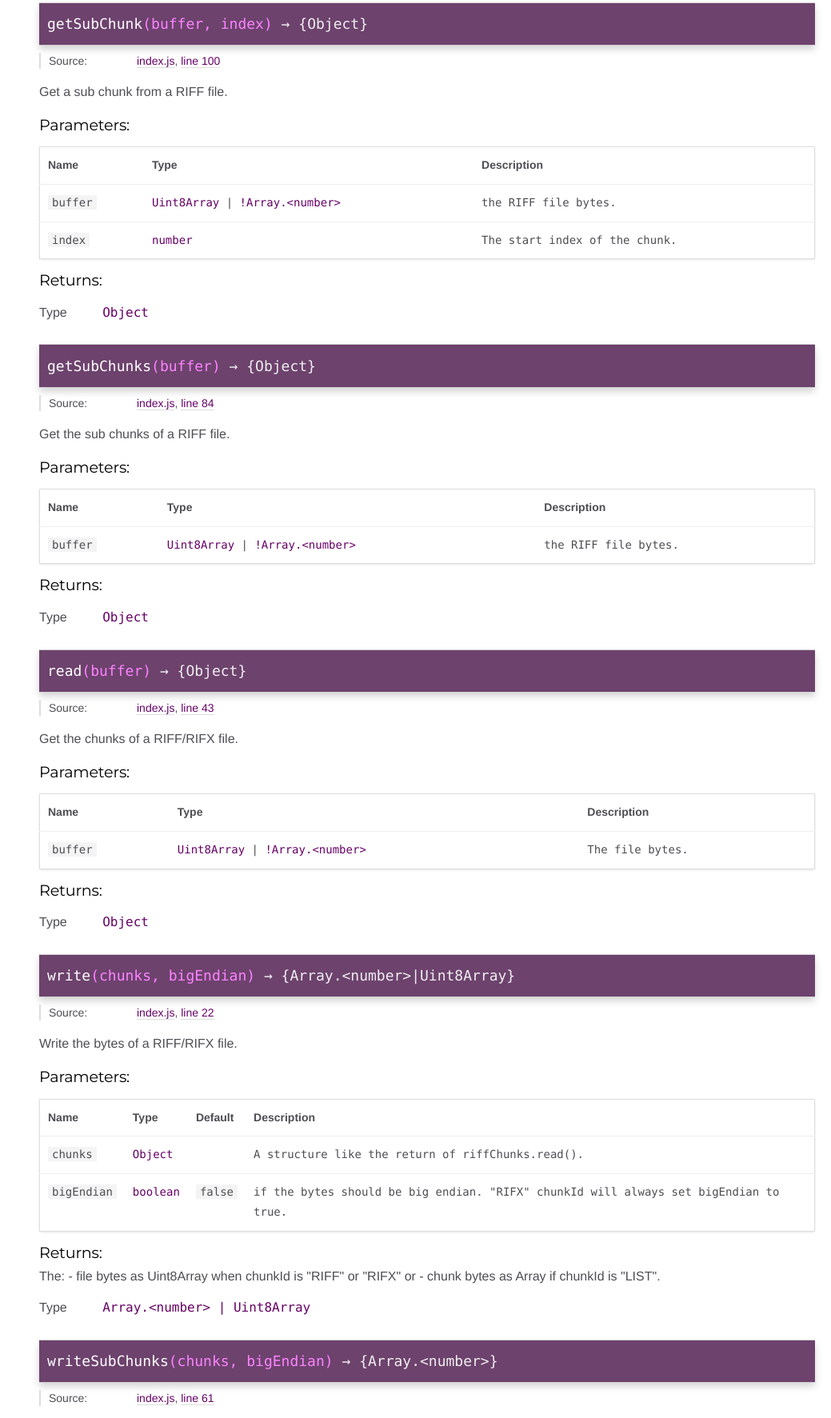
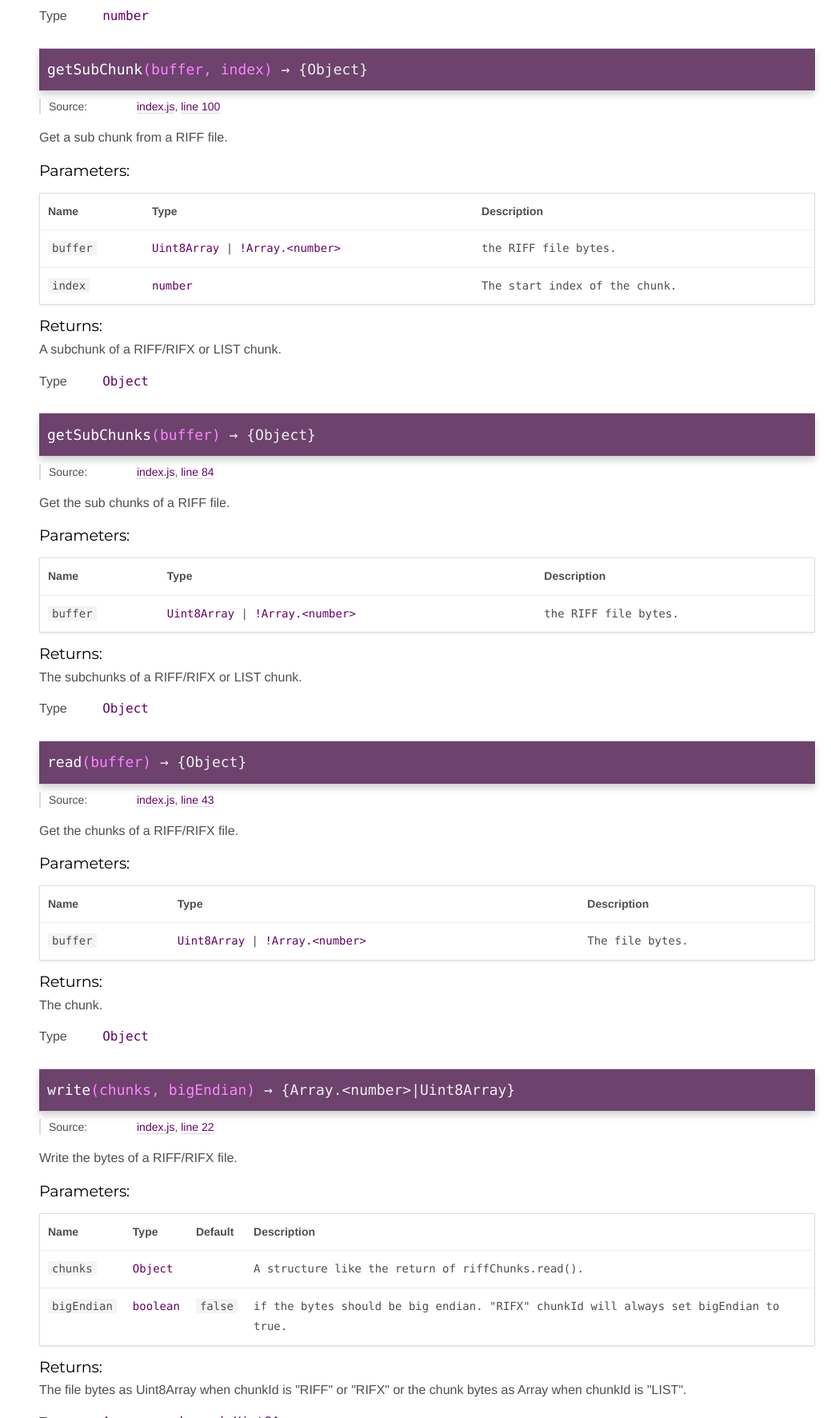
Before and after one commit to rochars/riff-chunks, a website built with webpack: page docs/global.html in a window 1280 px wide. Shown: the part 1027-2800 px from the top of the page at 80% size, without its empty margins (241-1280 px from the left). Built offline with nearby package versions, Linux system fonts and the light colour scheme.

Commit message:
better docs

```diff
--- a/docs/global.html
+++ b/docs/global.html
@@ -270,6 +270,10 @@
 <h5>Returns:</h5>
 
 
+<div class="param-desc">
+    The id of the chunk.
+</div>
+
 
 
 <dl class="param-type">
@@ -446,6 +450,10 @@
 
 <h5>Returns:</h5>
 
+
+<div class="param-desc">
+    The size of the chunk without the id and size fields.
+</div>
 
 
 
@@ -624,6 +632,10 @@
 <h5>Returns:</h5>
 
 
+<div class="param-desc">
+    A subchunk of a RIFF/RIFX or LIST chunk.
+</div>
+
 
 
 <dl class="param-type">
@@ -778,6 +790,10 @@
 <h5>Returns:</h5>
 
 
+<div class="param-desc">
+    The subchunks of a RIFF/RIFX or LIST chunk.
+</div>
+
 
 
 <dl class="param-type">
@@ -931,6 +947,10 @@
 
 <h5>Returns:</h5>
 
+
+<div class="param-desc">
+    The chunk.
+</div>
 
 
 
@@ -1120,9 +1140,9 @@
 
 
 <div class="param-desc">
-    The:
-     - file bytes as Uint8Array when chunkId is "RIFF" or "RIFX" or
-     - chunk bytes as Array<number> if chunkId is "LIST".
+    The file bytes as Uint8Array when
+     chunkId is "RIFF" or "RIFX" or the chunk bytes as Array<number>
+     when chunkId is "LIST".
 </div>
 
 
@@ -1302,6 +1322,10 @@
 <h5>Returns:</h5>
 
 
+<div class="param-desc">
+    The chunk bytes.
+</div>
+
 
 
 <dl class="param-type">
@@ -1337,7 +1361,7 @@
 <br class="clear">
 
 <footer>
-    Documentation generated by <a href="https://github.com/jsdoc3/jsdoc">JSDoc 3.5.5</a> on Wed Dec 06 2017 05:02:32 GMT-0200 (Horário brasileiro de verão) using the <a href="https://github.com/clenemt/docdash">docdash</a> theme.
+    Documentation generated by <a href="https://github.com/jsdoc3/jsdoc">JSDoc 3.5.5</a> on Wed Dec 06 2017 05:29:20 GMT-0200 (Horário brasileiro de verão) using the <a href="https://github.com/clenemt/docdash">docdash</a> theme.
 </footer>
 
 <script>prettyPrint();</script>
--- a/package.json
+++ b/package.json
@@ -1,6 +1,6 @@
 {
   "name": "riff-chunks",
-  "version": "3.0.4",
+  "version": "3.0.5",
   "description": "Get and set the chunks of RIFF and RIFX files.",
   "homepage": "https://github.com/rochars/riff-chunks",
   "author": "Rafael da Silva Rocha <rocha.rafaelsilva@gmail.com>",
```
Also changed, not shown: docs/index.html (+1 -1 lines), docs/index.js.html (+10 -10 lines), index.js (+9 -9 lines), dist/riff-chunks.js.
